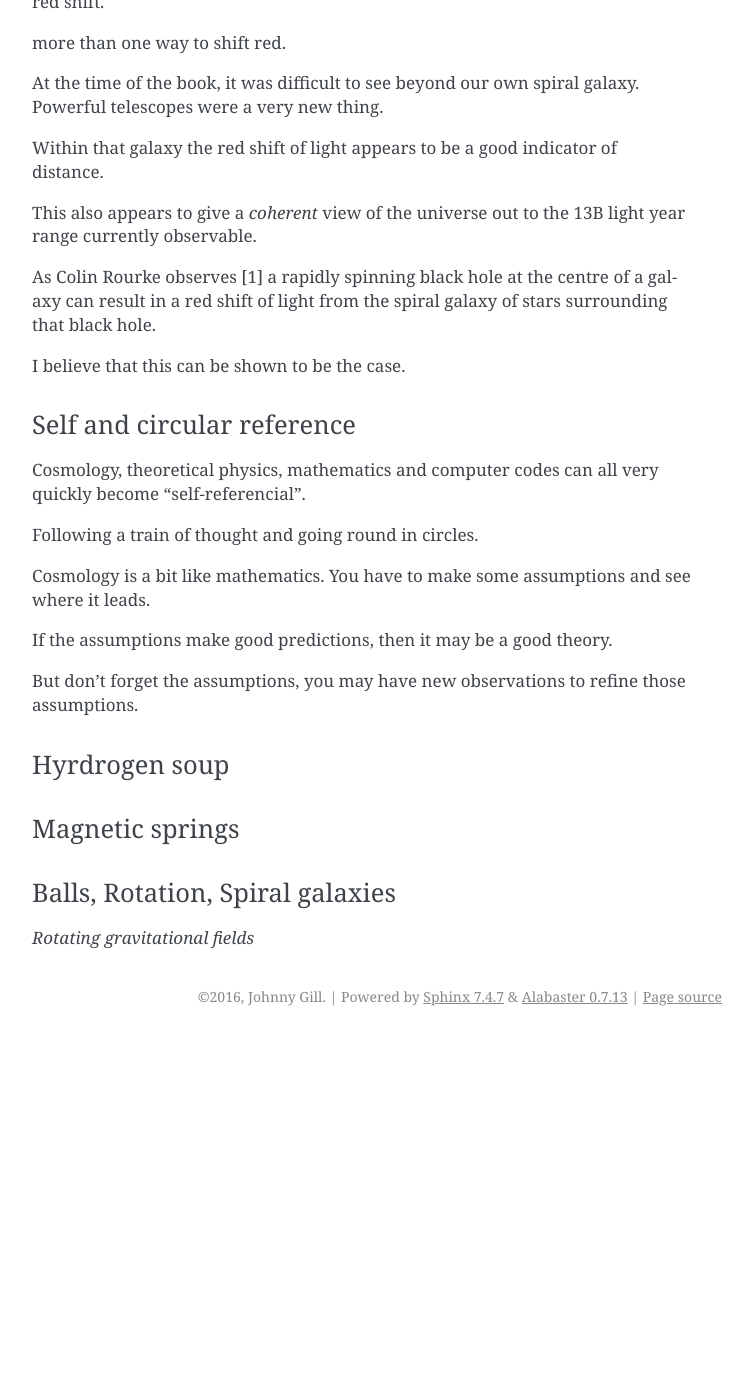
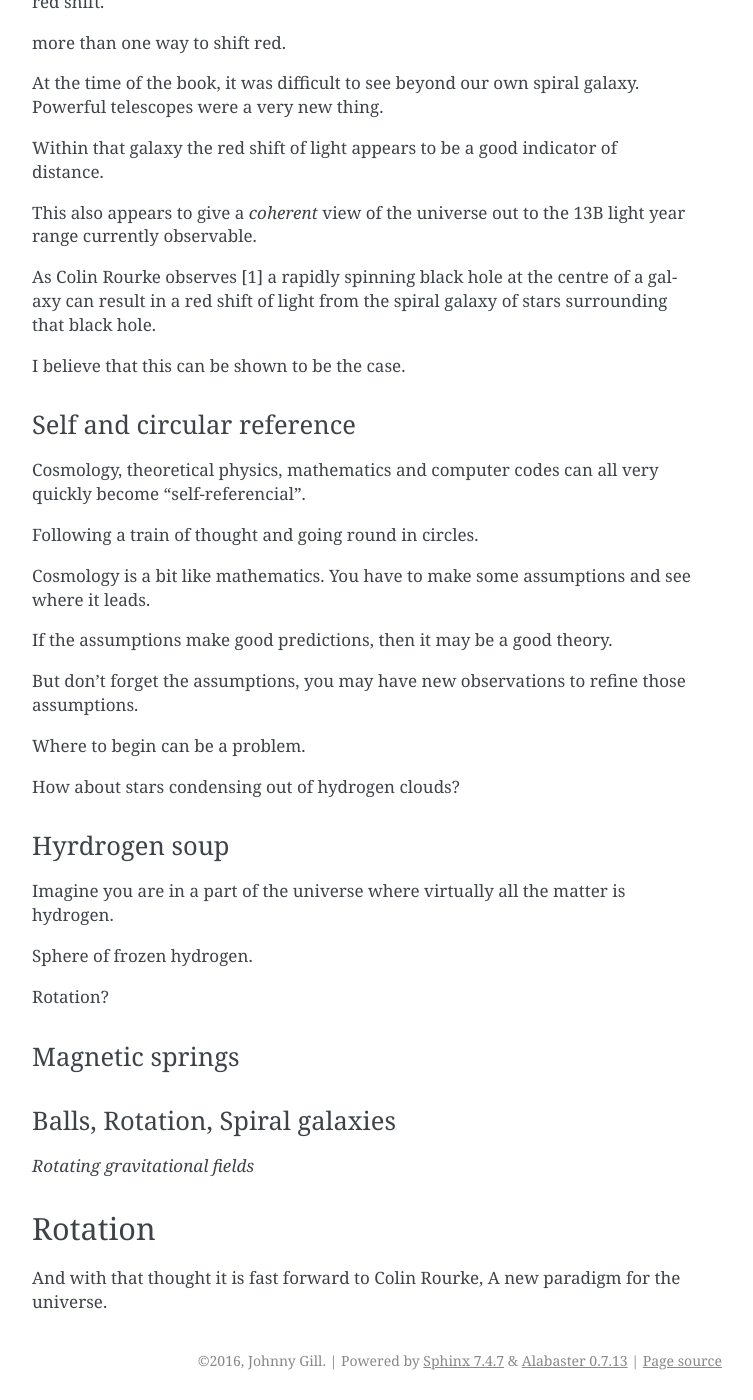
Before and after one commit to openbermuda/karmapi, a Sphinx documentation site: the page built from docs/nodice/fred.rst, in a window 1280 px wide and 1400 px high, scrolled down 2429 px. Shown: the whole window, without its empty margins (388-1141 px from the left). Built offline with Sphinx 7.4.7, drawn with Linux system fonts in a browser that asks for light colours; formulas are drawn with MathJax 3; pages that are not in the unit, such as notebooks, are missing from menus; before the commit the page ends 3465 px from its top, so only the background shows below that.

Commit message:
an np for tu?

```diff
--- a/docs/nodice/fred.rst
+++ b/docs/nodice/fred.rst
@@ -152,10 +152,22 @@ theory.
 But don't forget the assumptions, you may have new observations to
 refine those assumptions.
 
+Where to begin can be a problem.
+
+How about stars condensing out of hydrogen clouds?
 
 
 Hyrdrogen soup
 --------------
+
+Imagine you are in a part of the universe where virtually all the
+matter is hydrogen.
+
+Sphere of frozen hydrogen.
+
+Rotation?
+
+
 
 
 Magnetic springs
@@ -165,3 +177,10 @@ Balls, Rotation, Spiral galaxies
 --------------------------------
 
 *Rotating gravitational fields*
+
+
+Rotation
+========
+
+And with that thought it is fast forward to Colin Rourke, A new
+paradigm for the universe.
```
Also changed, not shown: docs/nodice/anpotu.rst (added, +8 -0 lines).
